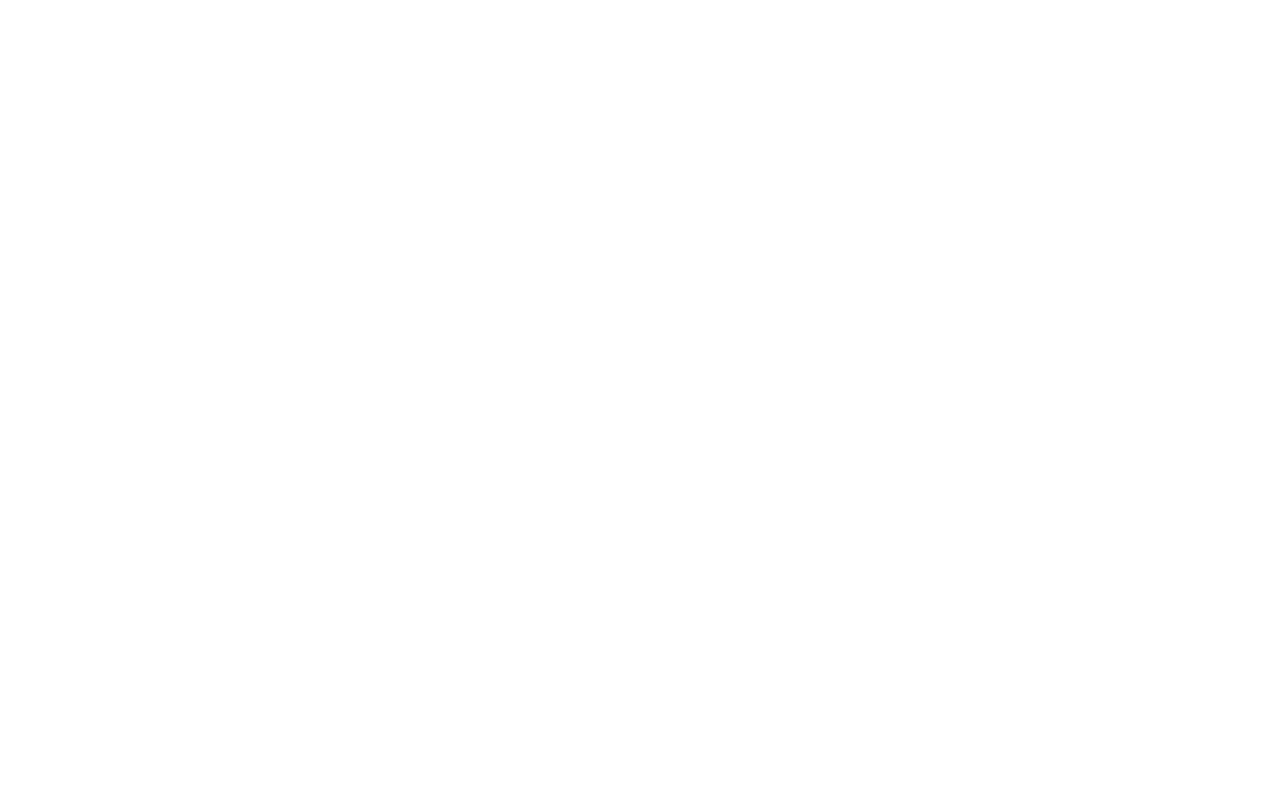
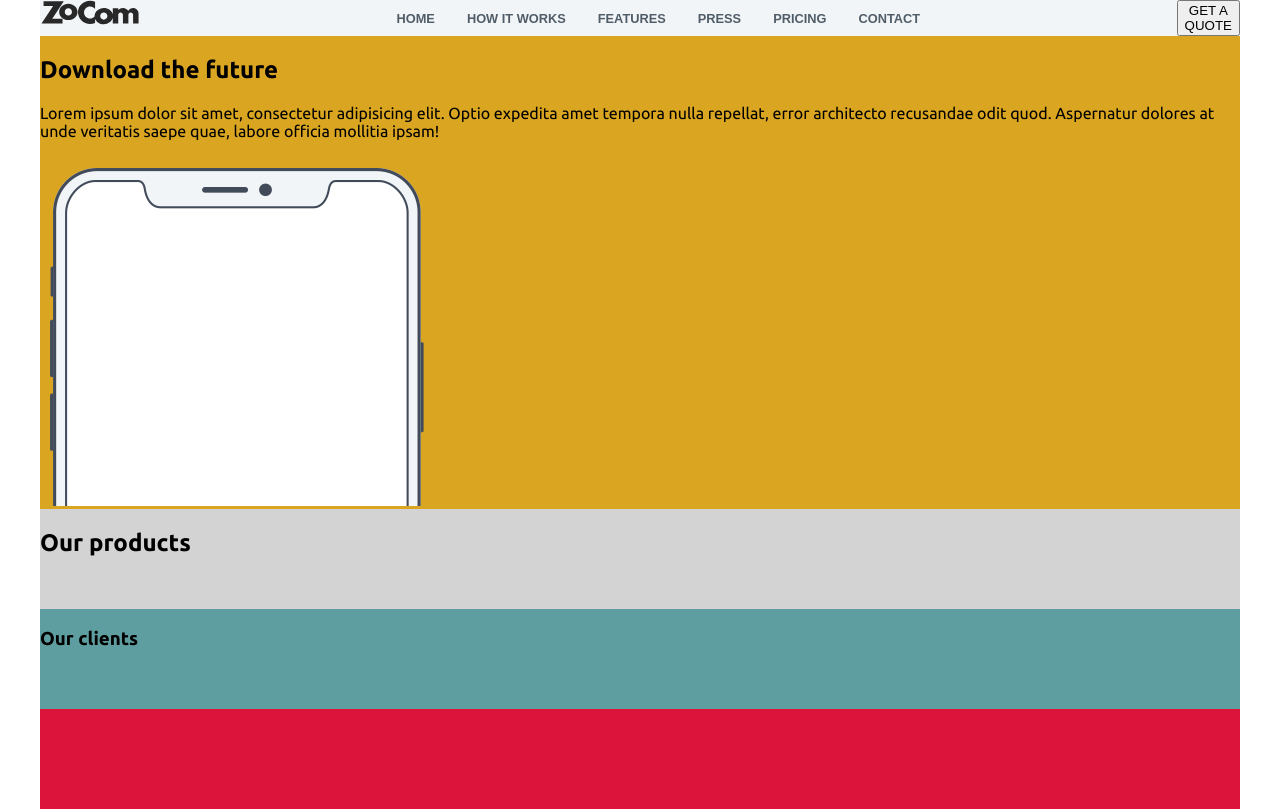
Before and after one commit to r0bban/responsive-layout-exercise, a plain HTML site: page index.html in a window 1280 px wide. Drawn offline with Linux system fonts and the light colour scheme.

Commit message:
top nästan klar

```diff
--- a/css/style.css
+++ b/css/style.css
@@ -1,3 +1,78 @@
 :root {
     font-family: 'Ubuntu', sans-serif;
 }
+
+body {
+    padding: 0;
+    margin: 0;
+}
+
+.grid-container {
+    display: grid;
+    max-width: 1200px;
+    margin: 0 auto;
+    background: goldenrod;
+    grid-template-columns: min-content auto min-content;
+    grid-template-rows: min-content minmax(100px, auto) minmax(100px, auto) minmax(100px, auto) minmax(100px, auto);
+    grid-template-areas:
+    "logo nav cta"
+    "header header header"
+    "products products products"
+    "clients clients clients"
+    "footer footer footer"
+}
+
+aside.logo {
+    grid-area: logo;
+    background: #f2f5f7;
+    min-width: 100px;
+    /* display: flex; */
+}
+
+nav {
+    grid-area: nav;
+    background: #f2f5f7;
+    display: flex;
+    justify-content: center;
+    align-items: center;
+    flex-wrap: wrap;
+    padding-right: 5rem;
+    padding-left: 5rem;
+}
+
+nav a, nav a:visited, nav a:hover, nav a:active {
+        font-family: arial;
+        font-size: 0.8em;
+        /* text-align: right; */
+        font-weight: bold;
+        color: #505d68;
+        /* margin-top: 0.8rem;
+        margin-bottom: 0.8rem; */
+        text-decoration: none;
+        /* display: inline-block; */
+        margin: 0 1rem 0 1rem;
+}
+
+aside.cta {
+    grid-area: cta;
+    background: #f2f5f7;
+}
+
+header {
+    grid-area: header;
+}
+
+section.products {
+    grid-area: products;
+    background: lightgray;
+}
+
+section.clients {
+    grid-area: clients;
+    background: cadetblue;
+}
+
+footer {
+    grid-area: footer;
+    background: crimson;
+}
--- a/index.html
+++ b/index.html
@@ -1,5 +1,6 @@
 <!DOCTYPE html>
 <html lang="en">
+
 <head>
     <meta charset="UTF-8">
     <meta name="viewport" content="width=device-width, initial-scale=1.0">
@@ -7,7 +8,61 @@
     <link href="https://fonts.googleapis.com/css?family=Ubuntu:400,700&display=swap" rel="stylesheet">
     <link rel="stylesheet" href="css/style.css">
 </head>
+
 <body>
 
+    <div class="grid-container">
+        <aside class="logo">
+            <img src="img/logo.svg" alt="ZoCom logo">
+        </aside>
+        <nav>
+            <a href="#">HOME</a>
+            <a href="#">HOW IT WORKS</a>
+            <a href="#">FEATURES</a>
+            <a href="#">PRESS</a>
+            <a href="#">PRICING</a>
+            <a href="#">CONTACT</a>
+        </nav>
+        <aside class="cta">
+            <button>GET A QUOTE</button>
+        </aside>
+        <header>
+            <h2>Download the future</h2>
+            <p>Lorem ipsum dolor sit amet, consectetur adipisicing elit. Optio expedita amet tempora nulla repellat,
+                error architecto recusandae odit quod. Aspernatur dolores at unde veritatis saepe quae, labore officia
+                mollitia ipsam!</p>
+            <img src="img/phone.png" alt="mobil-phone">
+        </header>
+            <section class="products">
+                <h2>Our products</h2>
+                <article class="product-gallery">
+                    <div class="product-img"></div>
+                    <div class="product-img"></div>
+                    <div class="product-img"></div>
+                    <div class="product-img"></div>
+                </article>
+                <article class="collections">
+                    <div class="collection"></div>
+                    <div class="collection"></div>
+                </article>
+            </section>
+
+            <section class="clients">
+                <h3>Our clients</h3>
+                <article class="client-gallery">
+                    <div class="client"></div>
+                    <div class="client"></div>
+                    <div class="client"></div>
+                    <div class="client"></div>
+                </article>
+            </section>
+        <footer>
+
+        </footer>
+
+
+    </div>
+
 </body>
+
 </html>
```
